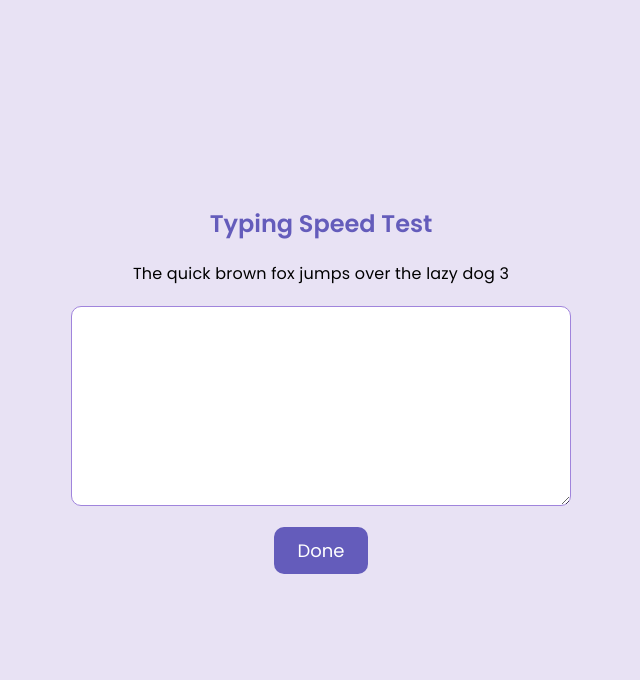
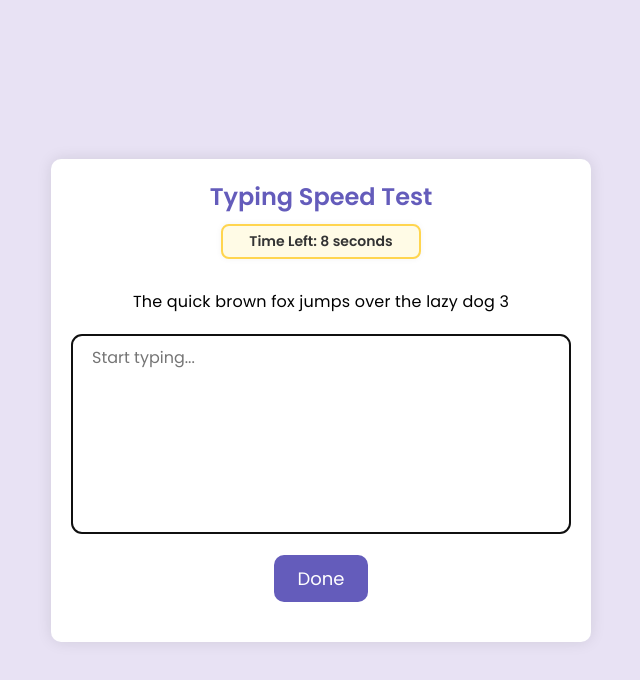
Before and after one commit to Bharatsc9/Typing-speed-app, a plain HTML site: page index.html in a window 1280 px wide. Both pictures are taken after a click on the button "Start". Shown: the whole page, without its empty margins (319-959 px from the left). Drawn offline with Linux system fonts and the light colour scheme.

Commit message:
Countdown timer and Error checking

```diff
--- a/index.html
+++ b/index.html
@@ -1,20 +1,26 @@
 <!DOCTYPE html>
 <html lang="en">
   <head>
-    <meta charset="UTF-8">
-    <meta name="viewport" content="width=device-width, initial-scale=1.0">
+    <meta charset="UTF-8" />
+    <meta name="viewport" content="width=device-width, initial-scale=1.0" />
     <title>Typing Test</title>
-    <link rel="stylesheet" href="style.css">
+    <link rel="stylesheet" href="style.css" />
   </head>
   <body>
     <div class="main-body">
       <h2>Typing Speed Test</h2>
+      <div id="timer-box">Time Left: <span id="timer">10</span> seconds</div>
       <p id="showSentence"></p>
 
       <div class="typing-section">
         <label for="textarea"></label>
-            <textarea name="textarea" id="textarea" disabled></textarea>
-            <br>
+        <textarea
+          name="textarea"
+          placeholder="Start typing..."
+          id="textarea"
+          disabled
+        ></textarea>
+        <br />
         <button id="btn">Start</button>
       </div>
 
--- a/script.js
+++ b/script.js
@@ -2,8 +2,9 @@ const typing_ground = document.getElementById("textarea");
 const btn = document.getElementById("btn");
 const score = document.getElementById("score");
 const show_sentence = document.getElementById("showSentence");
+const timerElement = document.getElementById("timer");
 
-let startTime, endTime, totalTimeTaken;
+let startTime, endTime, totalTimeTaken, sentence_to_write;
 
 const sentences = [
   "The quick brown fox jumps over the lazy dog 1",
@@ -11,20 +12,39 @@ const sentences = [
   "The quick brown fox jumps over the lazy dog 3",
 ];
 
+const errorChecking = (words) => {
+  let num = 0;
+  sentence_to_write = show_sentence.innerHTML;
+  sentence_to_write = sentence_to_write.trim().split(" ");
+
+  for (let i = 0; i < words.length; i++) {
+    if (words[i] === sentence_to_write[i]) {
+      num++;
+    }
+  }
+  return num;
+};
+
 const calculateTypingSpeed = (totalTimeTaken) => {
   let totalWords = typing_ground.value.trim();
-  let actualWords = totalWords === "" ? 0 : totalWords.split(" ").length;
+  let actualWords = totalWords === "" ? 0 : totalWords.split(" ");
+
+  actualWords = errorChecking(actualWords);
 
   if (actualWords !== 0) {
     let typing_speed = (actualWords / totalTimeTaken) * 60;
     typing_speed = Math.round(typing_speed);
-    score.innerHTML = `Your typing speed is ${typing_speed} words per minute & you wrote ${actualWords} words & time taken is ${totalTimeTaken} secs`;
+    score.innerHTML = `Your typing speed is ${typing_speed} words per minute & you wrote ${actualWords} correct words out of ${sentence_to_write.length} & time taken is ${totalTimeTaken} secs`;
   } else {
     score.innerHTML = `Your typing speed is 0 words per minute & time taken is ${totalTimeTaken} secs`;
   }
 };
 
+let timerInterval,
+  timeLeft = 10;
+
 const endTypingTest = () => {
+  clearInterval(timerInterval);
   btn.innerText = "Start";
 
   let date = new Date();
@@ -44,10 +64,28 @@ const startTyping = () => {
   // console.log(randomNumber)
   show_sentence.innerHTML = sentences[randomNumber];
 
+  typing_ground.value = "";
+  typing_ground.focus();
+
   let date = new Date();
   startTime = date.getTime();
+  btn.innerText = "Done";
 
-  btn.innerText = "Done";
+  timeLeft = 10;
+  timerElement.textContent = timeLeft;
+
+  clearInterval(timerInterval);
+
+  timerInterval = setInterval(() => {
+    timeLeft--;
+    timerElement.textContent = timeLeft;
+
+    if (timeLeft === 0) {
+      clearInterval(timerInterval);
+      typing_ground.setAttribute("disabled", "true");
+      endTypingTest();
+    }
+  }, 1000);
 };
 
 btn.addEventListener("click", () => {
--- a/style.css
+++ b/style.css
@@ -1,17 +1,17 @@
-@import url('https://fonts.googleapis.com/css2?family=Josefin+Sans:wght@400;600;700&family=Lexend+Deca:wght@100;200;300;400;500;600;700&family=Poppins:wght@300;400;600&display=swap');
+@import url("https://fonts.googleapis.com/css2?family=Josefin+Sans:wght@400;600;700&family=Lexend+Deca:wght@100;200;300;400;500;600;700&family=Poppins:wght@300;400;600&display=swap");
 
-*{
+* {
   margin: 0;
   padding: 0;
   box-sizing: border-box;
-    font-family: 'Poppins', sans-serif;
+  font-family: "Poppins", sans-serif;
 }
 
-html{
+html {
   font-size: 62.5%;
 }
 
-body{
+body {
   height: 100vh;
   display: flex;
   justify-content: center;
@@ -19,41 +19,68 @@ body{
   background-color: rgba(191, 172, 226, 0.35);
 }
 
-.typing-section{
+.typing-section {
   text-align: center;
 }
 
-#textarea{
-    border: .1rem solid #A084DC;
+#textarea {
+  border: 0.1rem solid #a084dc;
   border-radius: 1rem;
-    max-width: 50rem;
-    width: 50rem;
+  min-width: 50rem;
+  max-width: 100%;
+  width: 100%;
   height: 20rem;
   padding: 1rem 2rem;
   font-size: 1.6rem;
+  resize: none;
 }
 
-#btn{
+#btn {
   display: inline-block;
   padding: 1rem 2.4rem;
   border: none;
   border-radius: 1rem;
-    background-color: #645CBB;
+  background-color: #645cbb;
   color: #fff;
   font-size: 1.8rem;
   margin-top: 1.6rem;
 }
 
-h2{
+h2 {
   font-size: 2.4rem;
   text-transform: capitalize;
-    color: #645CBB;
+  color: #645cbb;
   text-align: center;
 }
 
-#showSentence, #score{
+#showSentence,
+#score {
   font-size: 1.6rem;
   margin: 2rem 0;
-    letter-spacing: .02rem;
+  letter-spacing: 0.02rem;
   text-align: center;
 }
+
+.main-body {
+  text-align: center;
+  max-width: 600px;
+  margin: auto;
+  background: white;
+  padding: 2rem;
+  border-radius: 10px;
+  box-shadow: 0 0 15px rgba(0, 0, 0, 0.1);
+}
+
+#timer-box {
+  margin: 1rem auto;
+  padding: 0.5rem 1.5rem;
+  font-size: 1.4rem;
+  font-weight: 600;
+  background-color: #fffbe6;
+  color: #333;
+  border: 2px solid #ffd54f;
+  border-radius: 8px;
+  box-shadow: 0 0 6px rgba(0, 0, 0, 0.05);
+  display: inline-block;
+  min-width: 200px;
+}
```
Lines whose indentation alone changed are shown as unchanged.
